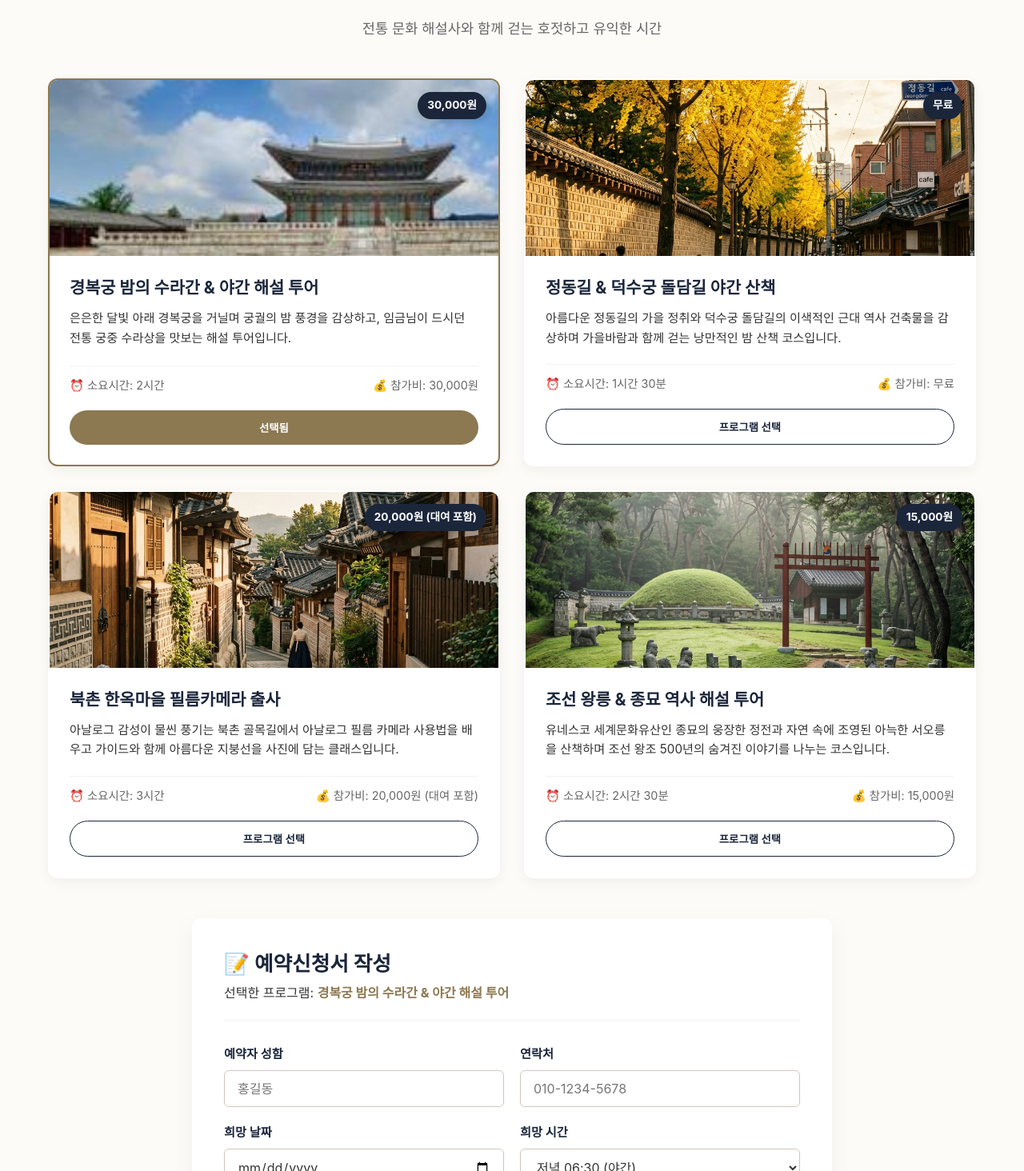
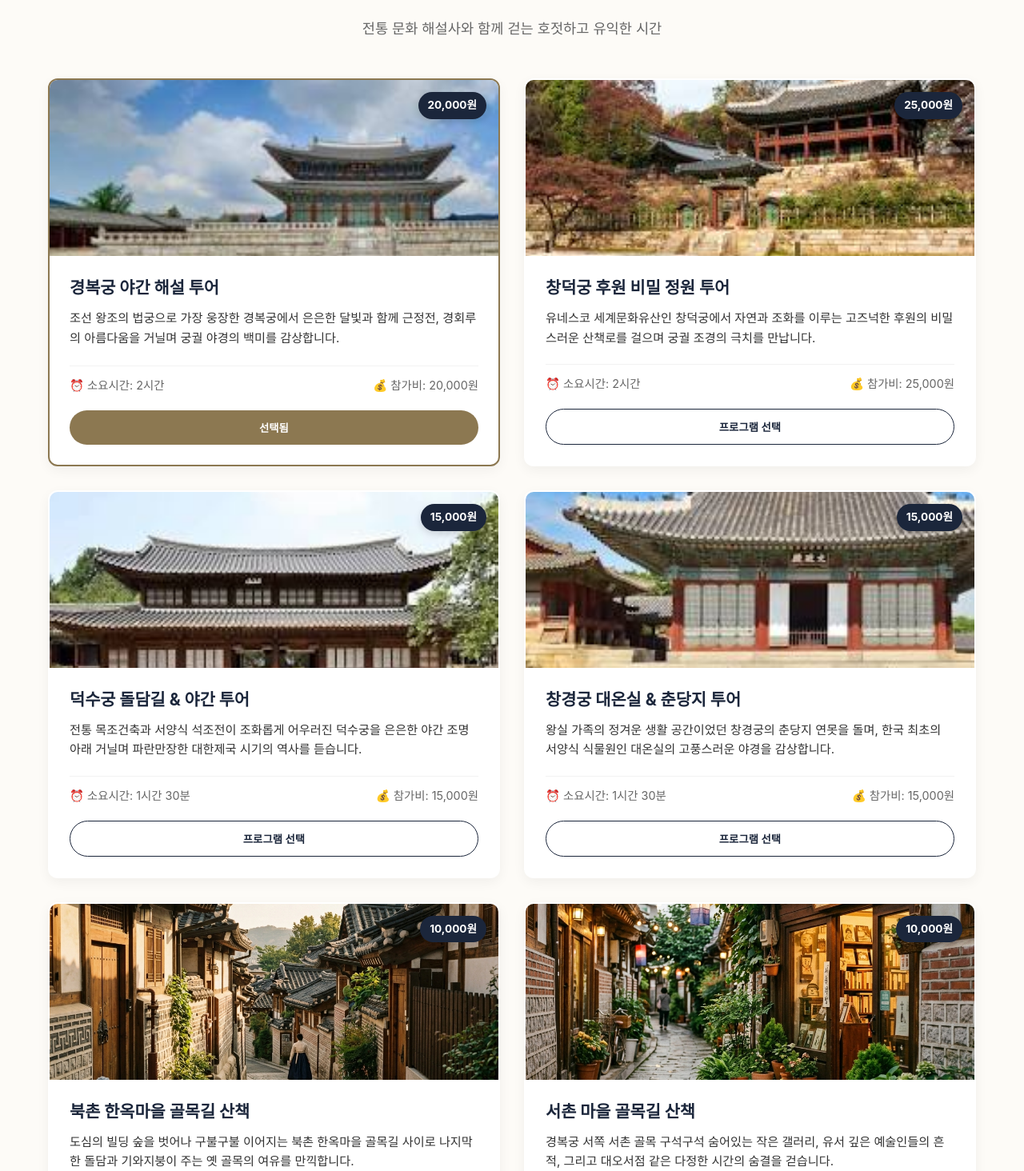
Before and after one commit to smartact535402-tech/sosohoho-web, a React (Vite) app: page /booking in a window 1280 px wide. Shown: the part 206-1670 px from the top of the page at 80% size. Built offline with nearby package versions, Linux system fonts and the light colour scheme; a web font is replaced by a local one.

Commit message:
feat: 체험 신청 및 후기 선택 목록 세분화 (경희궁 제외, 북촌 출사 제외 및 일반 산책 대체)

```diff
--- a/src/pages/Booking.jsx
+++ b/src/pages/Booking.jsx
@@ -4,32 +4,64 @@ import './Booking.css';
 const PROGRAMS = [
   {
     id: 1,
-    name: '경복궁 밤의 수라간 & 야간 해설 투어',
-    desc: '은은한 달빛 아래 경복궁을 거닐며 궁궐의 밤 풍경을 감상하고, 임금님이 드시던 전통 궁중 수라상을 맛보는 해설 투어입니다.',
+    name: '경복궁 야간 해설 투어',
+    desc: '조선 왕조의 법궁으로 가장 웅장한 경복궁에서 은은한 달빛과 함께 근정전, 경회루의 아름다움을 거닐며 궁궐 야경의 백미를 감상합니다.',
     duration: '2시간',
-    fee: '30,000원',
+    fee: '20,000원',
     image: '/palace_gyeongbokgung.jpg'
   },
   {
     id: 2,
-    name: '정동길 & 덕수궁 돌담길 야간 산책',
-    desc: '아름다운 정동길의 가을 정취와 덕수궁 돌담길의 이색적인 근대 역사 건축물을 감상하며 가을바람과 함께 걷는 낭만적인 밤 산책 코스입니다.',
+    name: '창덕궁 후원 비밀 정원 투어',
+    desc: '유네스코 세계문화유산인 창덕궁에서 자연과 조화를 이루는 고즈넉한 후원의 비밀스러운 산책로를 걸으며 궁궐 조경의 극치를 만납니다.',
+    duration: '2시간',
+    fee: '25,000원',
+    image: '/palace_changdeokgung.jpg'
+  },
+  {
+    id: 3,
+    name: '덕수궁 돌담길 & 야간 투어',
+    desc: '전통 목조건축과 서양식 석조전이 조화롭게 어우러진 덕수궁을 은은한 야간 조명 아래 거닐며 파란만장한 대한제국 시기의 역사를 듣습니다.',
+    duration: '1시간 30분',
+    fee: '15,000원',
+    image: '/palace_deoksugung.jpg'
+  },
+  {
+    id: 4,
+    name: '창경궁 대온실 & 춘당지 투어',
+    desc: '왕실 가족의 정겨운 생활 공간이었던 창경궁의 춘당지 연못을 돌며, 한국 최초의 서양식 식물원인 대온실의 고풍스러운 야경을 감상합니다.',
+    duration: '1시간 30분',
+    fee: '15,000원',
+    image: '/palace_changgyeonggung.jpg'
+  },
+  {
+    id: 5,
+    name: '북촌 한옥마을 골목길 산책',
+    desc: '도심의 빌딩 숲을 벗어나 구불구불 이어지는 북촌 한옥마을 골목길 사이로 나지막한 돌담과 기와지붕이 주는 옛 골목의 여유를 만끽합니다.',
+    duration: '2시간',
+    fee: '10,000원',
+    image: '/alleyway_bukchon.png'
+  },
+  {
+    id: 6,
+    name: '서촌 마을 골목길 산책',
+    desc: '경복궁 서쪽 서촌 골목 구석구석 숨어있는 작은 갤러리, 유서 깊은 예술인들의 흔적, 그리고 대오서점 같은 다정한 시간의 숨결을 걷습니다.',
+    duration: '2시간',
+    fee: '10,000원',
+    image: '/alleyway_seochon.png'
+  },
+  {
+    id: 7,
+    name: '정동길 근대 역사 산책',
+    desc: '붉은 벽돌의 정동제일교회와 이국적인 옛 신아일보관 등 근대 역사의 숨결이 숨 쉬는 낭만 가득한 정동길 산책로를 걸어봅니다.',
     duration: '1시간 30분',
     fee: '무료',
     image: '/alleyway_jeongdong.png'
   },
   {
-    id: 3,
-    name: '북촌 한옥마을 필름카메라 출사',
-    desc: '아날로그 감성이 물씬 풍기는 북촌 골목길에서 아날로그 필름 카메라 사용법을 배우고 가이드와 함께 아름다운 지붕선을 사진에 담는 클래스입니다.',
-    duration: '3시간',
-    fee: '20,000원 (대여 포함)',
-    image: '/alleyway_bukchon.png'
-  },
-  {
-    id: 4,
-    name: '조선 왕릉 & 종묘 역사 해설 투어',
-    desc: '유네스코 세계문화유산인 종묘의 웅장한 정전과 자연 속에 조영된 아늑한 서오릉을 산책하며 조선 왕조 500년의 숨겨진 이야기를 나누는 코스입니다.',
+    id: 8,
+    name: '조선 왕릉 & 종묘 해설 투어',
+    desc: '유네스코 세계문화유산인 종묘의 웅장한 정전과 자연 속에 조영된 아늑한 왕릉의 숲길을 걸으며 조선의 혼과 역사를 배우는 코스입니다.',
     duration: '2시간 30분',
     fee: '15,000원',
     image: '/joseon_tomb_banner.png'
--- a/src/pages/Reviews.jsx
+++ b/src/pages/Reviews.jsx
@@ -5,34 +5,38 @@ const INITIAL_REVIEWS = [
   {
     id: 'initial-1',
     name: '김민지',
-    programName: '경복궁 밤의 수라간 & 야간 해설 투어',
+    programName: '경복궁 야간 해설 투어',
     rating: 5,
-    content: '달빛 아래 비치는 경복궁은 정말 환상적이었습니다! 해설사님의 전문적이고 따뜻한 설명 덕분에 역사 지식도 머리에 쏙쏙 들어오고 잊지 못할 추억을 만들었습니다. 대접받은 궁중 음식도 정갈하고 아주 맛있었어요. 다음에는 가족들과 꼭 다시 오고 싶습니다.',
+    content: '달빛 아래 비치는 경복궁은 정말 환상적이었습니다! 해설사님의 전문적이고 따뜻한 설명 덕분에 역사 지식도 머리에 쏙쏙 들어오고 잊지 못할 추억을 만들었습니다. 경회루의 반영을 찍은 사진은 평생 보물로 간직할 거예요.',
     date: '2026-05-20'
   },
   {
     id: 'initial-2',
     name: '박우진',
-    programName: '정동길 & 덕수궁 돌담길 야간 산책',
+    programName: '정동길 근대 역사 산책',
     rating: 4,
-    content: '정동길의 고요하고 차분한 밤 분위기는 대단히 낭만적이네요. 복잡한 도심 한복판에 이토록 마음이 쉼을 얻을 수 있는 골목길이 숨겨져 있다는 게 정말 신기하고 좋았습니다. 안내해주시는 분의 목소리 톤도 좋으시고 내용도 흥미진진해서 지루할 틈이 없었습니다.',
+    content: '정동길의 고요하고 차분한 밤 분위기는 대단히 낭만적이네요. 복잡한 도심 한복판에 이토록 마음이 쉼을 얻을 수 있는 골목길이 숨겨져 있다는 게 정말 신기하고 좋았습니다. 붉은 벽돌 건물들이 밤하늘과 참 잘 어울려요.',
     date: '2026-05-15'
   },
   {
     id: 'initial-3',
     name: '이지아',
-    programName: '북촌 한옥마을 필름카메라 출사',
+    programName: '북촌 한옥마을 골목길 산책',
     rating: 5,
-    content: '평소에 필름 카메라 감성을 너무 좋아했는데 작동법부터 예쁜 구도 잡는 노하우까지 세심하게 알려주셔서 인생샷 진짜 많이 건졌어요! 골목 한구석, 기와 너머로 흐르는 햇살을 필름에 담을 때의 아날로그적인 희열이 잊히지 않습니다. 강추합니다.',
+    content: '구불구불 이어지는 오르막 한옥 골목길에서 바라보는 서울 전경은 정말 평화롭습니다. 골목길 곳곳에 깃든 역사를 친절하고 재밌게 설명해 주셔서 더욱 뜻깊었습니다.',
     date: '2026-05-10'
   }
 ];
 
 const PROGRAMS = [
-  '경복궁 밤의 수라간 & 야간 해설 투어',
-  '정동길 & 덕수궁 돌담길 야간 산책',
-  '북촌 한옥마을 필름카메라 출사',
-  '조선 왕릉 & 종묘 역사 해설 투어'
+  '경복궁 야간 해설 투어',
+  '창덕궁 후원 비밀 정원 투어',
+  '덕수궁 돌담길 & 야간 투어',
+  '창경궁 대온실 & 춘당지 투어',
+  '북촌 한옥마을 골목길 산책',
+  '서촌 마을 골목길 산책',
+  '정동길 근대 역사 산책',
+  '조선 왕릉 & 종묘 해설 투어'
 ];
 
 const Reviews = () => {
```
